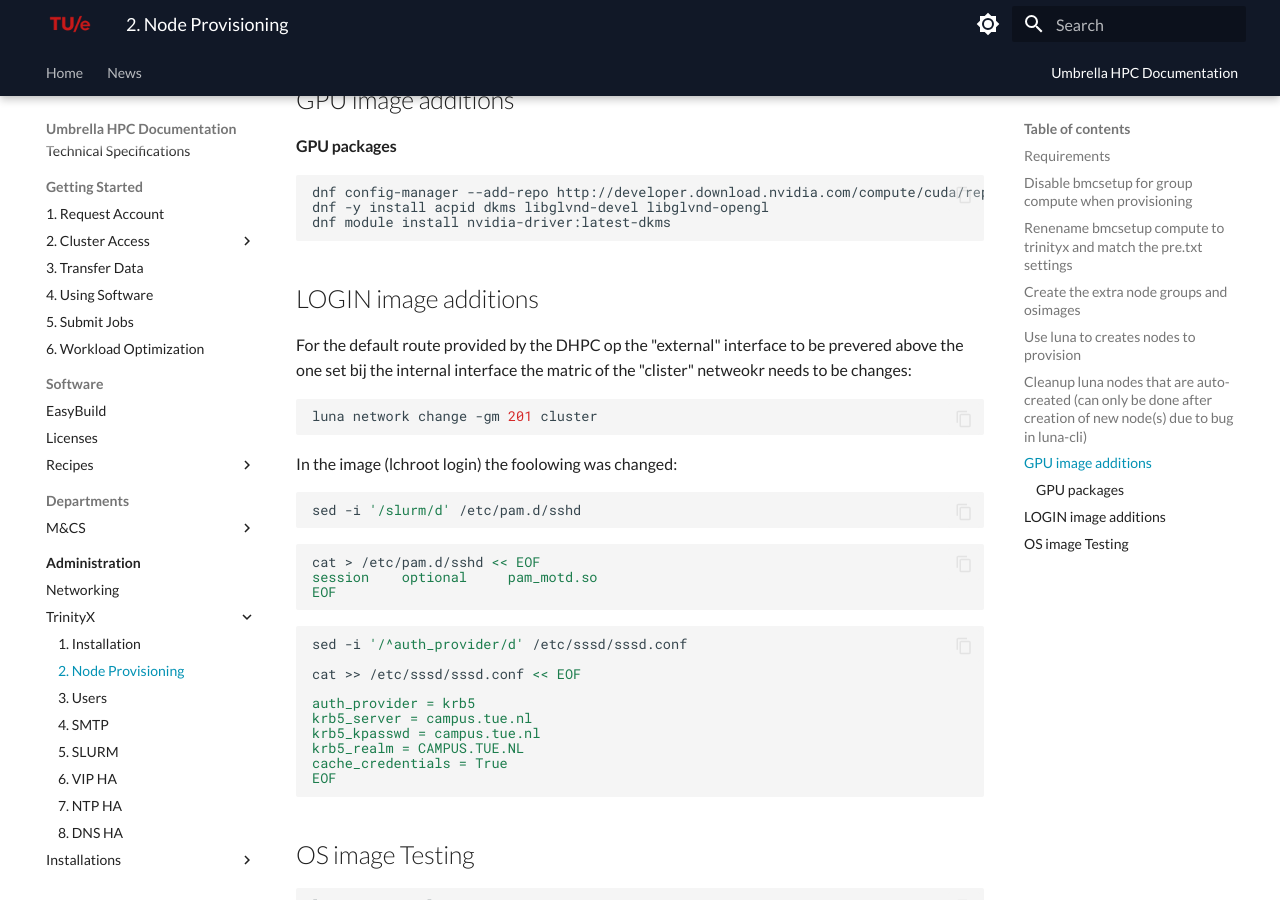
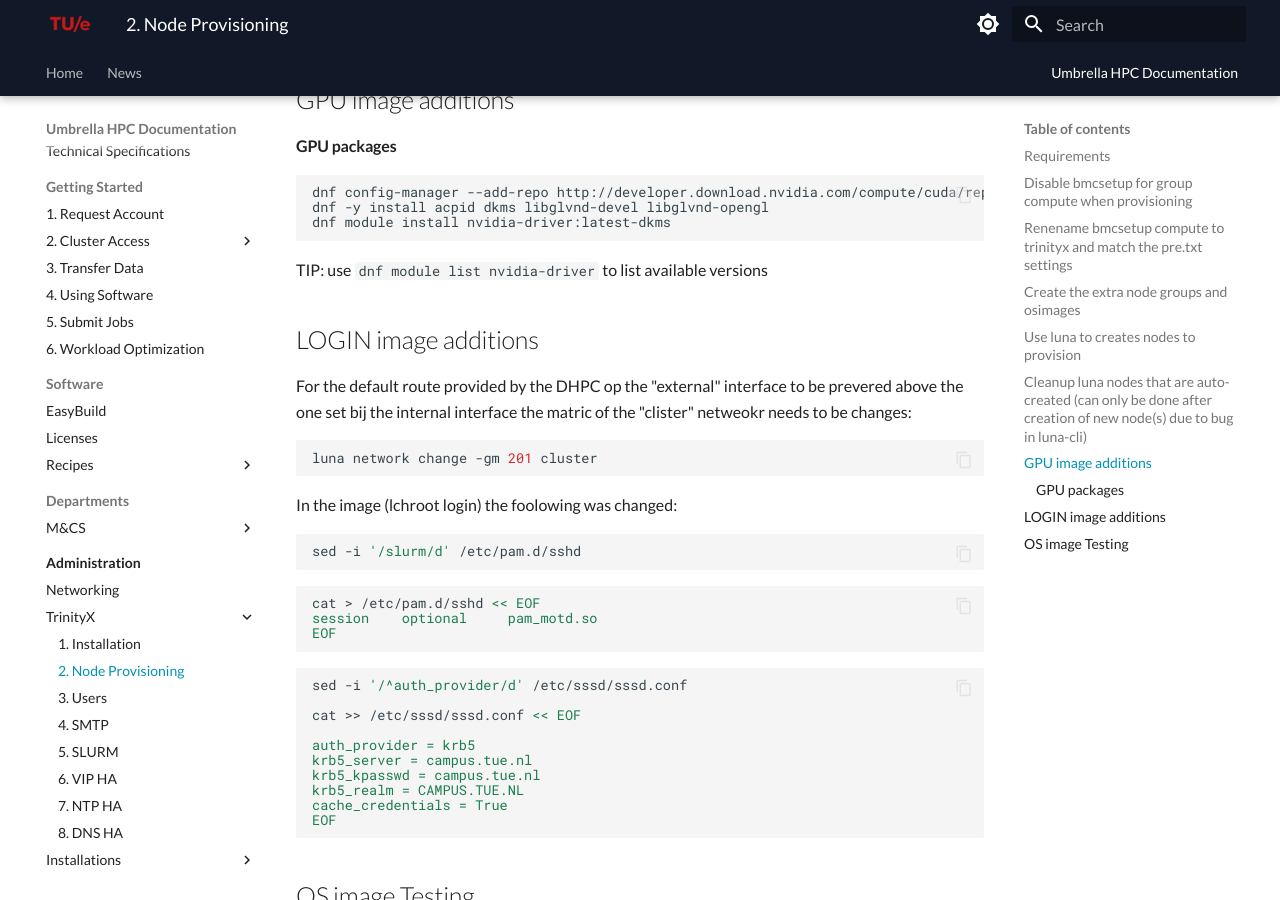
Before and after one commit to gferhpc/supercomputing.tue.nl, an MkDocs documentation site: the page built from pages/documentation/administration/trinityx/provisioning.md, in a window 1280 px wide and 900 px high, scrolled down 1476 px. Built offline with MkDocs 1.6.1 and Material for MkDocs 9.7.7, drawn with Linux system fonts in a browser that asks for light colours.

Commit message:
Update provisioning.md

````diff
--- a/pages/documentation/administration/trinityx/provisioning.md
+++ b/pages/documentation/administration/trinityx/provisioning.md
@@ -67,7 +67,7 @@
 dnf -y install acpid dkms libglvnd-devel libglvnd-opengl
 dnf module install nvidia-driver:latest-dkms
 ```
-
+TIP: use ```dnf module list nvidia-driver``` to list available versions
 
 ## LOGIN image additions
 
````
